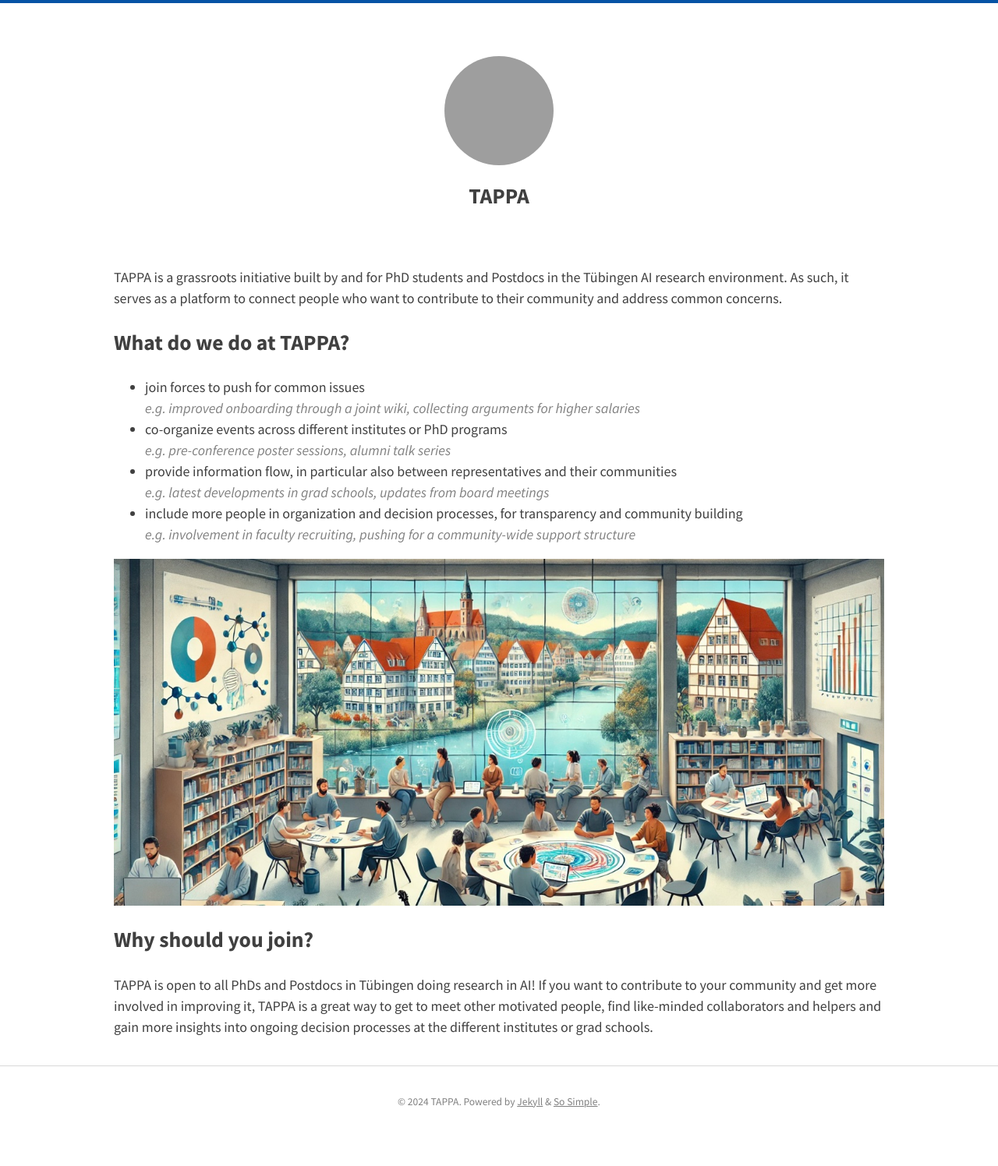
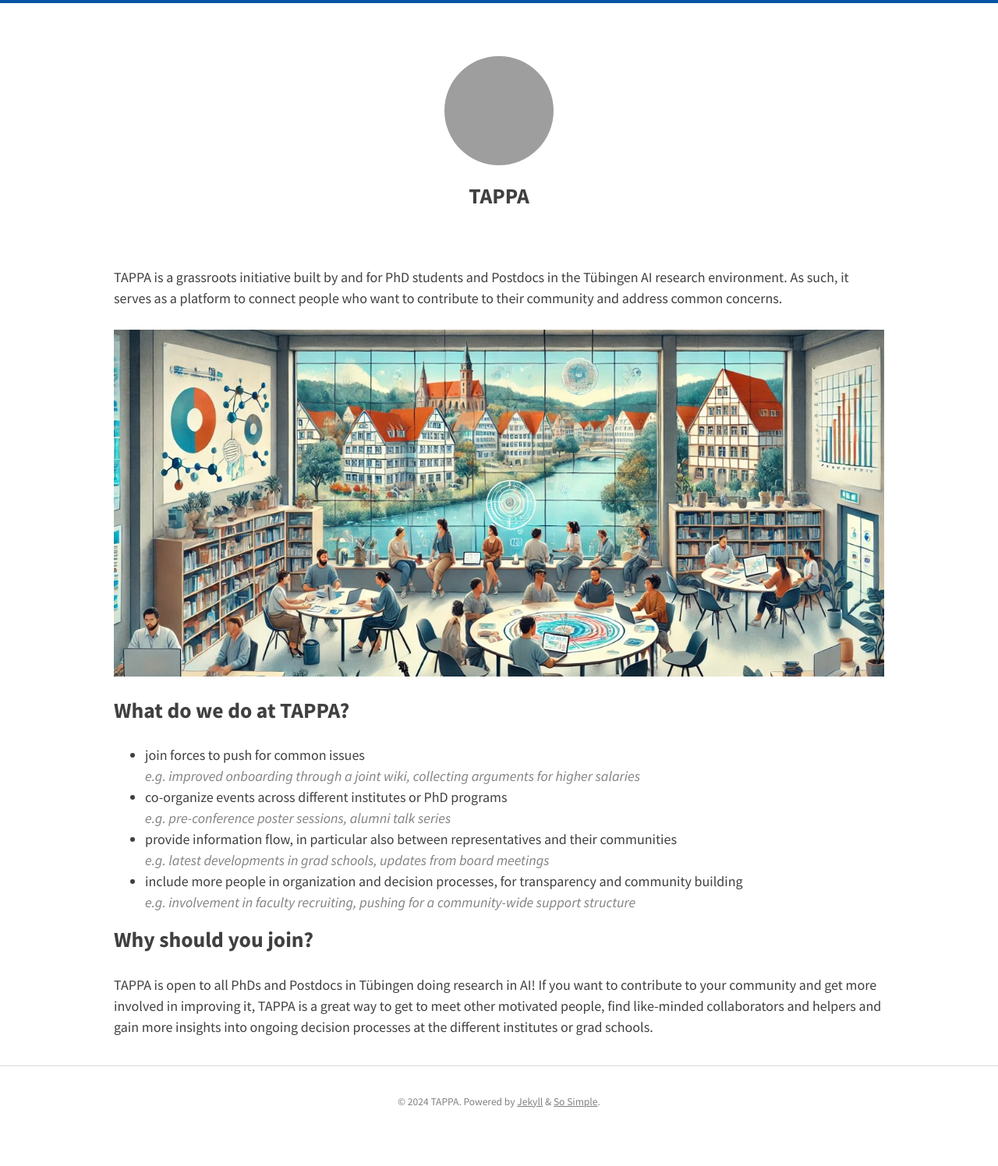
Before and after one commit to tappa-org/tappa-org.github.io, a Jekyll site: the page built from about.md, in a window 1280 px wide. Shown: the whole page at 78% size. Built offline with Jekyll 4.4.1, drawn with Linux system fonts in a browser that asks for light colours; nearby versions of some CDN libraries; grey boxes are pictures that could not be loaded.

Commit message:
different image position

```diff
--- a/about.md
+++ b/about.md
@@ -8,6 +8,8 @@
 ---
 
 TAPPA is a grassroots initiative built by and for PhD students and Postdocs in the Tübingen AI research environment. As such, it serves as a platform to connect people who want to contribute to their community and address common concerns.
+
+![AI-generated image representing an office with a diverse crow, in an informal setting, talking and connecting with each other.](/images/about-pic-long.jpeg)
 
 ## What do we do at TAPPA?
 
@@ -20,7 +22,6 @@
 - include more people in organization and decision processes, for transparency and community building\
 <span style="color: gray;">*e.g. involvement in faculty recruiting, pushing for a community-wide support structure*</span>
 
-![AI-generated image representing an office with a diverse crow, in an informal setting, talking and connecting with each other.](/images/about-pic-long.jpeg)
 
 ## Why should you join?
 TAPPA is open to all PhDs and Postdocs in Tübingen doing research in AI!
```
